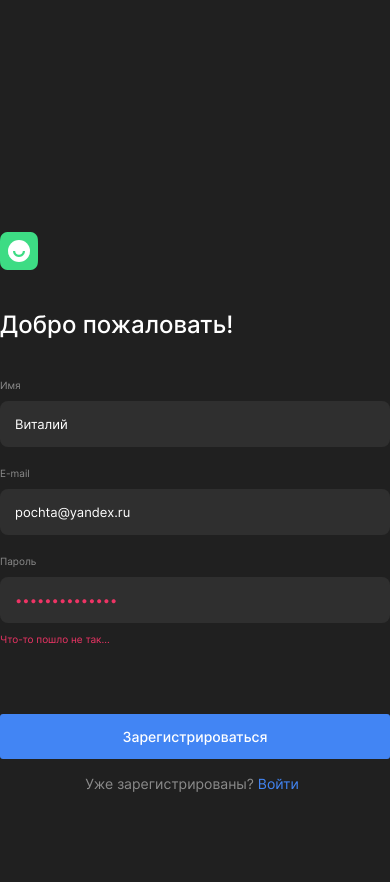
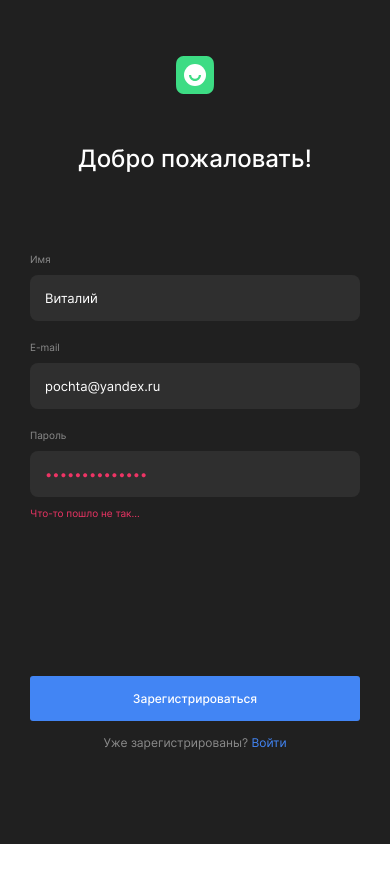
Before and after one commit to Sibisov-Artem/movies-explorer-frontend, a React (Create React App) app: page /signup in a window 390 px wide. Shown: the top 882 px of the page. After the commit the page ends 844 px from the top, so only its background shows below. Built offline with nearby package versions, Linux system fonts and the light colour scheme.

Commit message:
feat: адаптировать Registr под макет под разрешение 320px

```diff
--- a/src/blocks/logo.css
+++ b/src/blocks/logo.css
@@ -7,3 +7,12 @@
   padding: 19px;
   box-sizing: border-box;
 }
+
+/* ----------------------------------------------- */
+
+@media screen and (max-width: 450px) {
+
+  .logo {
+    margin: 0 auto;
+  }
+}
--- a/src/components/AuthForm/AuthForm.css
+++ b/src/components/AuthForm/AuthForm.css
@@ -14,7 +14,6 @@
 .auth-form__form {
   display: flex;
   flex-direction: column;
-  height: 423px;
 }
 
 .auth-form__input-container {
@@ -78,7 +77,7 @@
   color: #8B8B8B;
   font-size: 14px;
   font-weight: 400;
-  margin: 0 6px 0 0;
+  margin: 0;
   line-height: 17px;
 }
 
@@ -96,3 +95,37 @@
     padding: 232px 0;
   }
 }
+
+/* ----------------------------------------------- */
+
+@media screen and (max-width: 450px) {
+
+  .auth-form {
+    max-width: 396px;
+    padding: 56px 30px 30px;
+  }
+
+  .auth-form__title {
+    margin: 50px 0 70px 0;
+    text-align: center;
+  }
+
+  .auth-form__input-container {
+    margin: 0 0 157px 0;
+  }
+
+  .auth-form__submit-btn {
+    font-size: 12px;
+    line-height: 15px;
+    margin-bottom: 14px;
+  }
+
+  .auth-form__auth-text {
+    font-size: 12px;
+    line-height: 15px;
+  }
+
+  .auth-form__auth-link {
+    line-height: 15px;
+  }
+}
```
